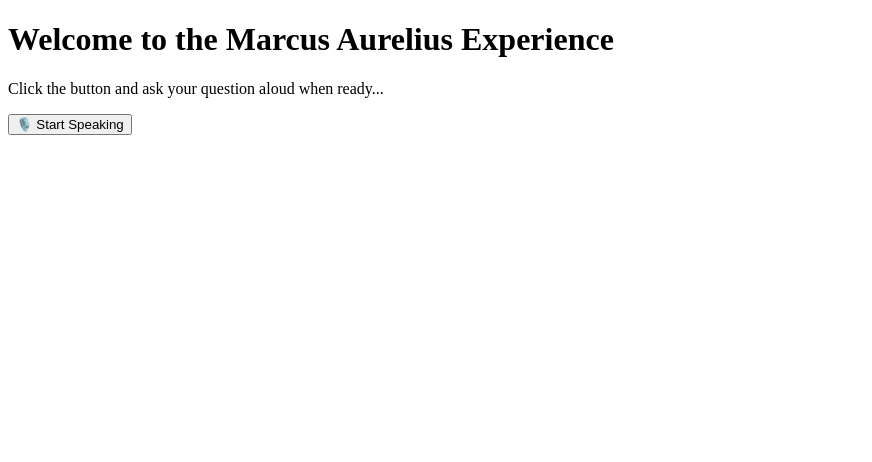
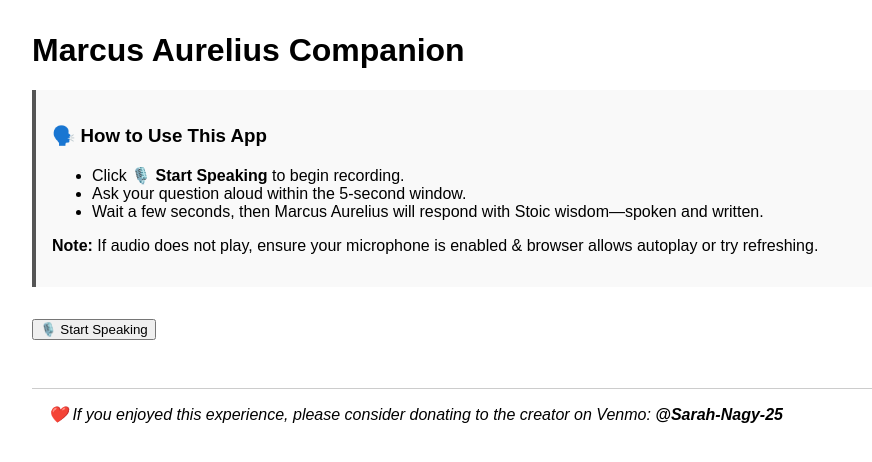
Before and after one commit to sarahnagyyy/marcus-voice-app, a FastAPI app: page / in a window 1280 px wide. Shown: the top 462 px of the page, without its empty margins (0-872 px from the left). Run offline with FastAPI, Linux system fonts and the light colour scheme; parts of the project's set-up code (start-up, migrations or seed data) failed here and were passed over.

Commit message:
Add user instructions and Venmo handle

```diff
--- a/templates/index.html
+++ b/templates/index.html
@@ -2,14 +2,46 @@
 <html>
 <head>
   <title>Marcus Aurelius</title>
+  <style>
+    body {
+      font-family: sans-serif;
+      margin: 2rem;
+    }
+    #instructions {
+      background-color: #f9f9f9;
+      border-left: 4px solid #555;
+      padding: 1rem;
+      margin-bottom: 2rem;
+    }
+    #venmo {
+      margin-top: 3rem;
+      padding: 1rem;
+      border-top: 1px solid #ccc;
+      font-style: italic;
+    }
+  </style>
 </head>
 <body>
-  <h1>Welcome to the Marcus Aurelius Experience</h1>
-  <p>Click the button and ask your question aloud when ready...</p>
+  <h1>Marcus Aurelius Companion</h1>
+
+  <div id="instructions">
+    <h3>🗣️ How to Use This App</h3>
+    <ul>
+      <li>Click <strong>🎙️ Start Speaking</strong> to begin recording.</li>
+      <li>Ask your question aloud within the 5-second window.</li>
+      <li>Wait a few seconds, then Marcus Aurelius will respond with Stoic wisdom—spoken and written.</li>
+    </ul>
+    <p><strong>Note:</strong> If audio does not play, ensure your microphone is enabled & browser allows autoplay or try refreshing.</p>
+  </div>
+
   <button onclick="startRecording()">🎙️ Start Speaking</button>
   <p id="transcript"></p>
   <p id="response"></p>
   <audio id="marcus-audio" controls style="display: none;"></audio>
+
+  <div id="venmo">
+    ❤️ If you enjoyed this experience, please consider donating to the creator on Venmo: <strong>@Sarah-Nagy-25</strong>
+  </div>
 
   <script>
     let mediaRecorder;
@@ -40,24 +72,19 @@
             body: formData
           });
 
-        console.log("🚨 Transcribe response status:", res.status);
           const data = await res.json();
-        console.log("✅ Transcribe API returned:", data);
 
-        if (data && data.transcript && data.response && data.audio_url) {
+          if (data && data.transcript && data.response) {
             document.getElementById("transcript").textContent = "📝 Transcript: " + data.transcript;
             document.getElementById("response").textContent = "🧠 Marcus says: " + data.response;
 
             const audioPlayer = document.getElementById("marcus-audio");
             audioPlayer.src = data.audio_url;
             audioPlayer.style.display = "block";
-
-          audioPlayer.oncanplaythrough = () => {
-              audioPlayer.play().catch(err => console.error("❌ Audio playback error:", err));
-            };
+            audioPlayer.play();
           } else {
             document.getElementById("transcript").textContent = "❌ Error occurred";
-            console.error("❌ Unexpected response from backend:", data);
+            console.error("Unexpected response from backend:", data);
           }
         } catch (err) {
           document.getElementById("transcript").textContent = "❌ Request failed";
@@ -67,13 +94,10 @@
 
       mediaRecorder.start();
 
-    // Stop recording after 5 seconds
       setTimeout(() => {
         mediaRecorder.stop();
       }, 5000);
     }
   </script>
-
-  </script>
 </body>
 </html>
```
Lines whose indentation alone changed are shown as unchanged.
